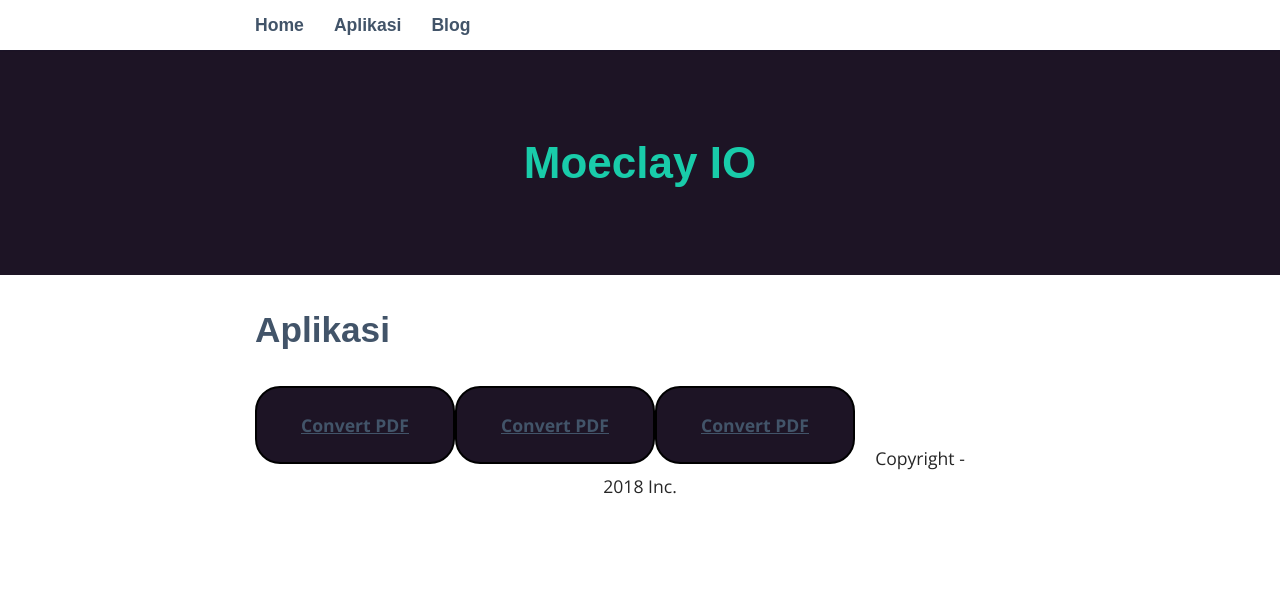
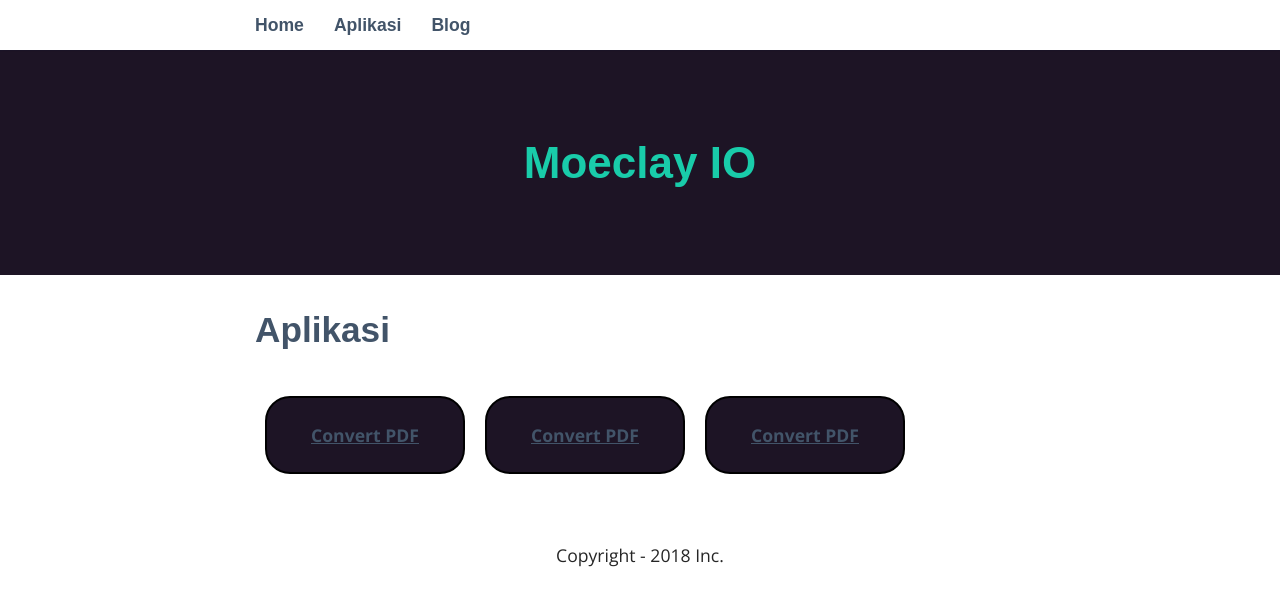
Before and after one commit to moeclay/moeclay.github.io, a Jekyll site: the page built from _pages/aplikasi.md, in a window 1280 px wide. Shown: the top 606 px of the page. Built offline with Jekyll 4.4.1, drawn with Linux system fonts in a browser that asks for light colours; some web fonts are replaced.

Commit message:
Update aplikasi.md

```diff
--- a/_pages/aplikasi.md
+++ b/_pages/aplikasi.md
@@ -15,6 +15,7 @@ permalink: /aplikasi
   background:#1D1425;
   text-align:center;
   width: 200px;
+  margin: 10px;
 }
 </style>
 
@@ -29,3 +30,5 @@ permalink: /aplikasi
 <div id="styleaplikasi">
   <a href="/"><p>Convert PDF</p></a>
 </div>
+
+<p style="clear: both;"></p>
```
